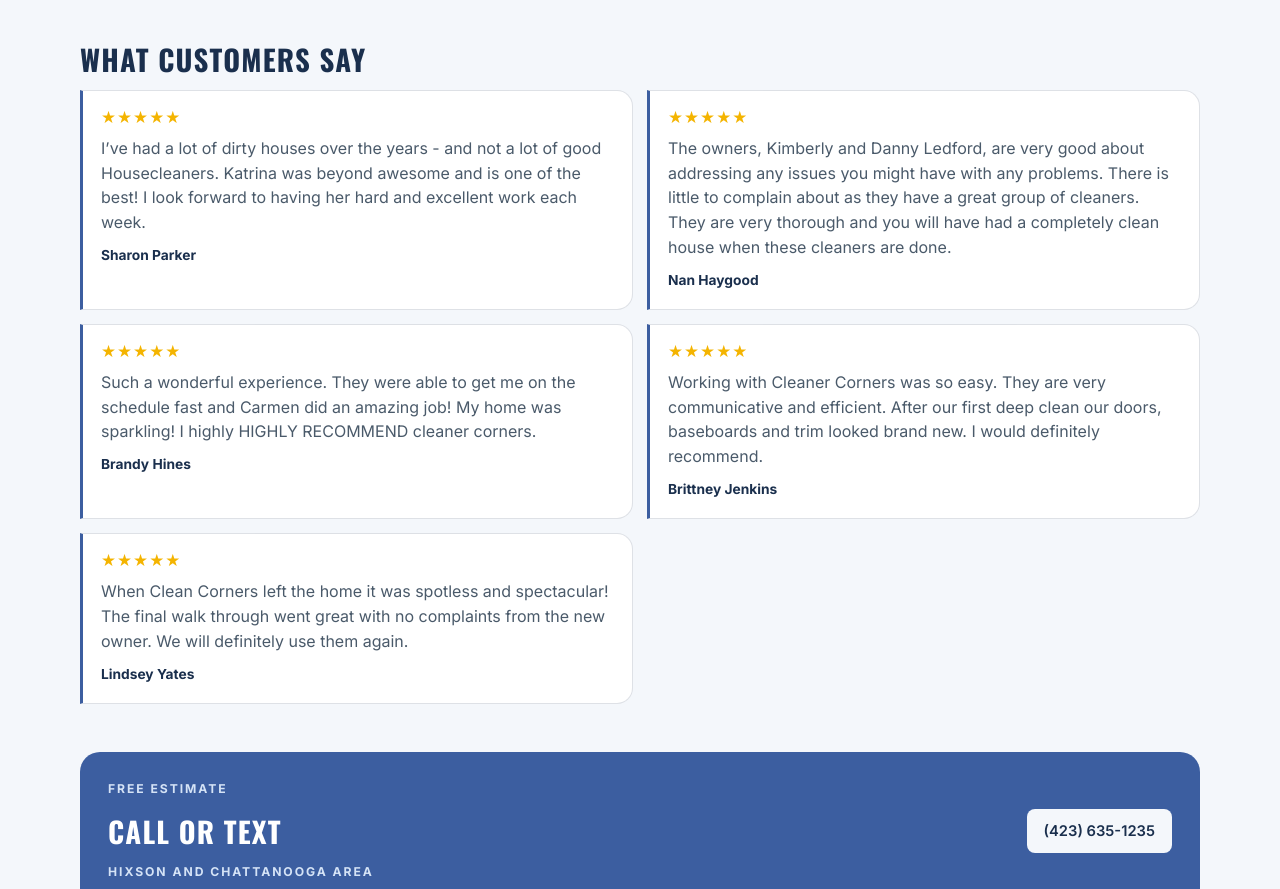
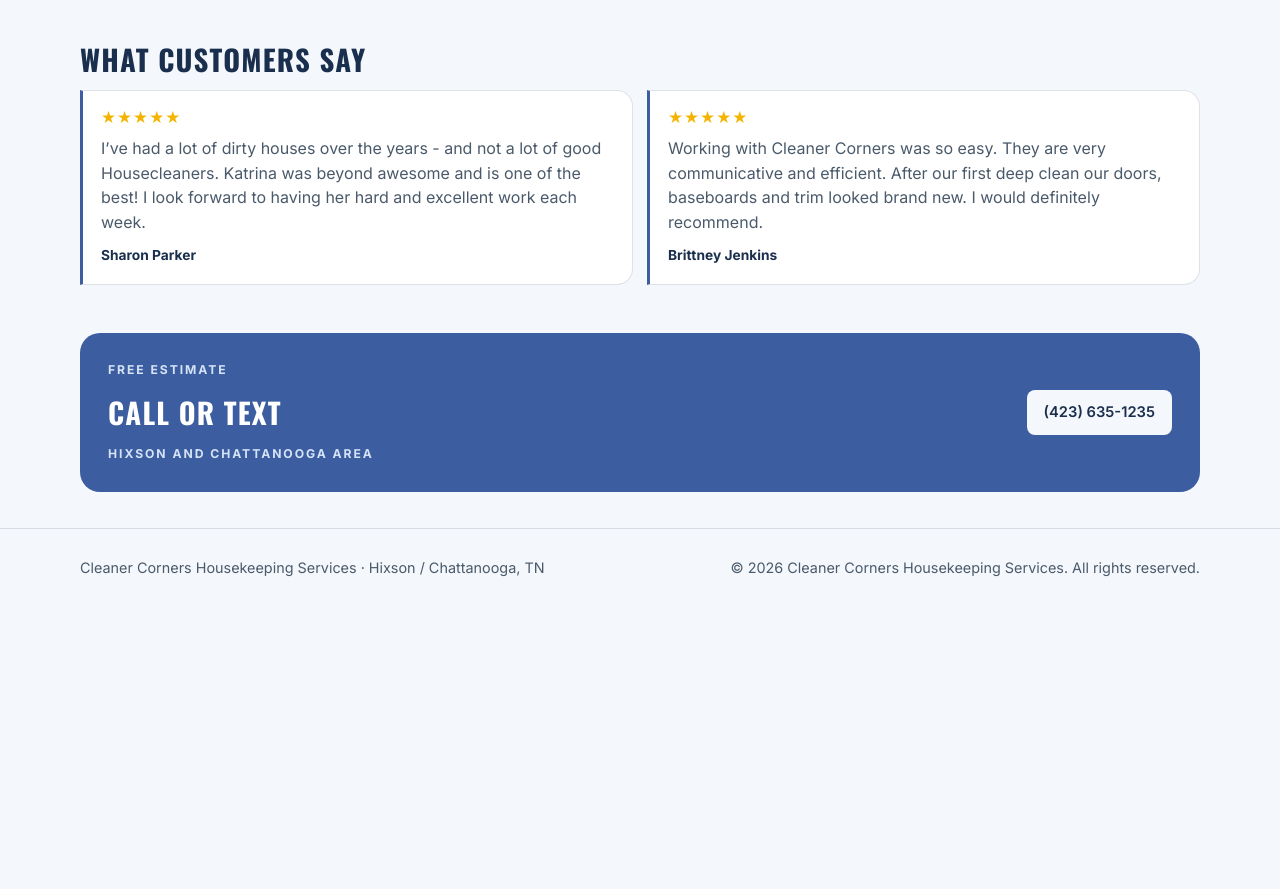
Before and after one commit to erichawks/cleaner-corners, a plain HTML site: page index.html in a window 1280 px wide. Shown: the part 915-1804 px from the top of the page. After the commit the page ends 1534 px from the top, so only its background shows below. Drawn offline with nearby package versions, Linux system fonts and the light colour scheme.

Commit message:
Show two random reviews per page load

```diff
--- a/index.html
+++ b/index.html
@@ -3,7 +3,7 @@
 <head>
   <meta charset="UTF-8" />
   <meta name="viewport" content="width=device-width, initial-scale=1" />
-  <title>Cleaner Corners Housekeeping | Hixson &amp; Chattanooga, TN</title>
+  <title>Cleaner Corners Housekeeping | Hixson & Chattanooga, TN</title>
   <meta name="description" content="Cleaner Corners Housekeeping Services is a family-run residential, office, and commercial cleaning company serving Hixson, Chattanooga, and Hamilton County. Call or text (423) 635-1235." />
   <meta name="theme-color" content="#f4f7fb" />
   <link rel="icon" href="logo.svg" />
@@ -122,7 +122,7 @@
     <section class="wrap" id="services">
       <div class="services">
         <article class="service"><div class="icon">⌂</div><h3>Home housekeeping</h3><p>Repeat maintenance cleans for residential homes in Hamilton County and the surrounding area.</p></article>
-        <article class="service"><div class="icon">▣</div><h3>Office &amp; commercial</h3><p>Housekeeping for offices and commercial spaces on a schedule that fits the building.</p></article>
+        <article class="service"><div class="icon">▣</div><h3>Office & commercial</h3><p>Housekeeping for offices and commercial spaces on a schedule that fits the building.</p></article>
         <article class="service"><div class="icon">▭</div><h3>Move-in / move-out</h3><p>Vacant-home cleaning when a house needs to be ready for the next occupant.</p></article>
         <article class="service"><div class="icon">◇</div><h3>Carpet cleaning</h3><p>Carpet work listed among the company’s services in public directories.</p></article>
         <article class="service"><div class="icon">▣</div><h3>Pressure washing</h3><p>Exterior washing listed among the company’s services in public directories.</p></article>
@@ -180,6 +180,21 @@
       <div class="foot-copy">&copy; <span id="y"></span> Cleaner Corners Housekeeping Services. All rights reserved.</div>
     </div>
   </footer>
-  <script>document.getElementById('y').textContent=new Date().getFullYear();</script>
+  <script>
+    document.getElementById('y').textContent=new Date().getFullYear();
+    (function(){
+      var box=document.querySelector('.reviews');
+      if(!box) return;
+      var cards=Array.prototype.slice.call(box.children);
+      for(var i=cards.length-1;i>0;i--){
+        var j=Math.floor(Math.random()*(i+1));
+        var t=cards[i]; cards[i]=cards[j]; cards[j]=t;
+      }
+      cards.forEach(function(card,i){
+        card.style.display=i<2?'':'none';
+        box.appendChild(card);
+      });
+    })();
+  </script>
 </body>
 </html>
```
